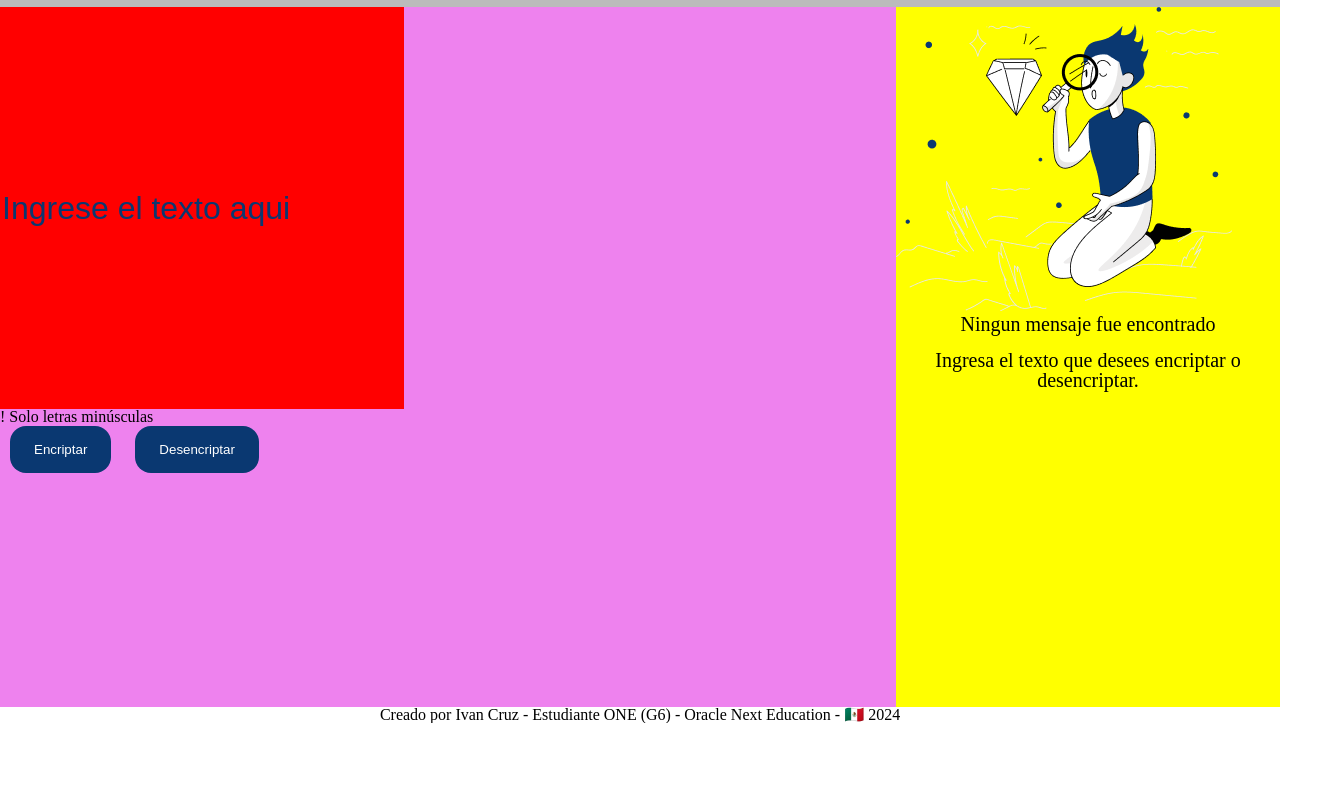
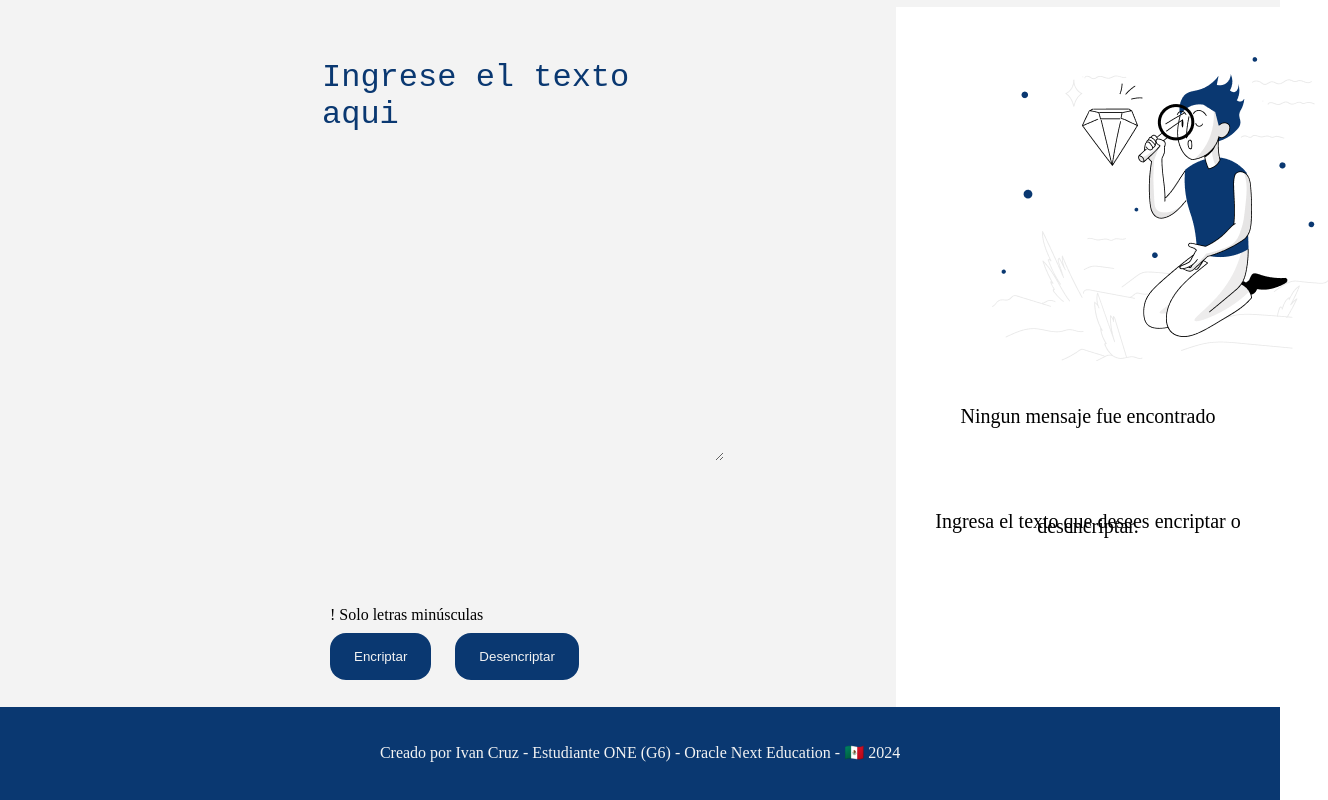
Before and after one commit to Ivandv19/challenge-encriptador, a plain HTML site: page index.html in a window 1280 px wide. Shown: the part 84-884 px from the top of the page, 1328 px wide, since content can reach past the window. Before the commit the page ends 807 px from the top, so only its background shows below. Drawn offline with Linux system fonts and the light colour scheme.

Commit message:
aplicacion encriptador terminada

```diff
--- a/index.html
+++ b/index.html
@@ -22,25 +22,24 @@
     <main>
 
         <section class="encriptar">
-            <input type="text" id="texto" placeholder="Ingrese el texto aqui" required>
+            <textarea name="" id="texto" cols="30" rows="10" placeholder="Ingrese el texto aqui" required></textarea>
             <p>&#33; Solo letras minúsculas</p>
-            <button id="botonCifrar" onclick="validarInput()">Encriptar</button>
-            <button id="botonDescifrar" onclick="desencriptar()">Desencriptar</button>
+            <section id="botones">
+                <button id="botonCifrar" onclick="validarInput()">Encriptar</button>
+                <button id="botonDescifrar" onclick="desencriptar()">Desencriptar</button>
+            </section>
         </section>
 
         <section class="desencriptar">
             <div class="imgMuñeco">
                 <img src="img/Muñeco.png" id="imgMuñeco" alt="imagenMuñeco">
             </div>
-
             <div>
                 <p>Ningun mensaje fue encontrado</p>
-                <br>
                 <p>Ingresa el texto que desees encriptar o desencriptar.</p>
             </div>
-
             <div id="texto2Container" style="display: none;">
-            <input type="text" id="texto2" style="border: none;">
+                <textarea name="" id="texto2" cols="30" rows="10"></textarea>
             </div>
         </section>
 
--- a/style.css
+++ b/style.css
@@ -1,6 +1,6 @@
 /* Estilos para el encabezado */
-.cajaLogo{
-    background: #BBBBBB;
+.cajaLogo {
+    background: #F3F3F3;
     padding: 20px 0px;
 }
 
@@ -11,10 +11,11 @@
 }
 
 .encriptar {
-    background: violet;
+
+    position: relative;
+    background: #F3F3F3;
     width: 70%;
     height: 700px;
-
     float: left;
 
 }
@@ -23,63 +24,103 @@
     color: #0A3871;
     font-weight: 400;
     font-size: 32px;
-    line-height: 48px;
-    text-align: left;
+    text-align: start;
+
 }
 
-.encriptar input {
-    background-color: red;
+.encriptar textarea {
+    position: absolute;
     width: 400px;
     height: 400px;
+    background-color: #F3F3F3;
+    text-align: left;
     font-size: 32px;
+    margin-left: 10em;
+    top: 50px;
     border: none;
+
 }
 
 .encriptar p {
 
+    position: absolute;
+    top: 600px;
+    left: 330px;
 
 }
 
 .encriptar button {
 
-    top: 200px;
+    position: relative;
     display: inline-block;
     margin: 1px 10px;
     background: #0A3871;
     border-radius: 16px;
     padding: 16px 24px;
     border: none;
-    color: white;
+    color: #F3F3F3;
 
 }
 
+.encriptar #botones{
+
+    position: relative;
+    width: 300px;
+    height: 48px;
+    margin-top: 25px;
+    margin-left: 20em;
+    top: 600px;
+}
+
 .desencriptar {
-
-    background-color: yellow;
+    position: relative;
+    background-color: white;
     width: 30%;
-    height: 700px;
+    height: 500px;
     border: none;
     float: left;
 
 }
 
-.desencriptar p{
-
-    text-align: center;
-    font-size: 20px;
-
+.desencriptar #imgMuñeco {
+    position: relative;
+    top: 50px;
+    left: 25%;
 
 }
 
-.desencriptar input{
-
+.desencriptar p {
+    margin-top: 100px;
+    text-align: center;
+    font-size: 20px;
+    line-height: 5px;
 
 }
 
-footer{
-    width: 100%;
-    height: 100%;
-    text-align: center;
-    float: left;
+
+
+.desencriptar textarea {
+
+    position: absolute;
+    top: 25px;
+    right: 10px;
+    bottom: 25px;
+    left: 30px;
+    width: 90%;
+    height: 130%;
+    background-color: white;
+    font-size: 32px;
+    border: 2px;
+    border-radius: 5%;
+    padding: 10px;
 
 }
+
+footer {
+    background-color: #0A3871; /* Color de fondo ajustado */
+    padding: 3% 0; /* Añadir relleno superior e inferior para separación */
+    text-align: center; /* Centrar el contenido */
+    color: #F3F3F3; /* Color del texto */
+    clear: both; /* Limpiar flotantes */
+
+}
```
